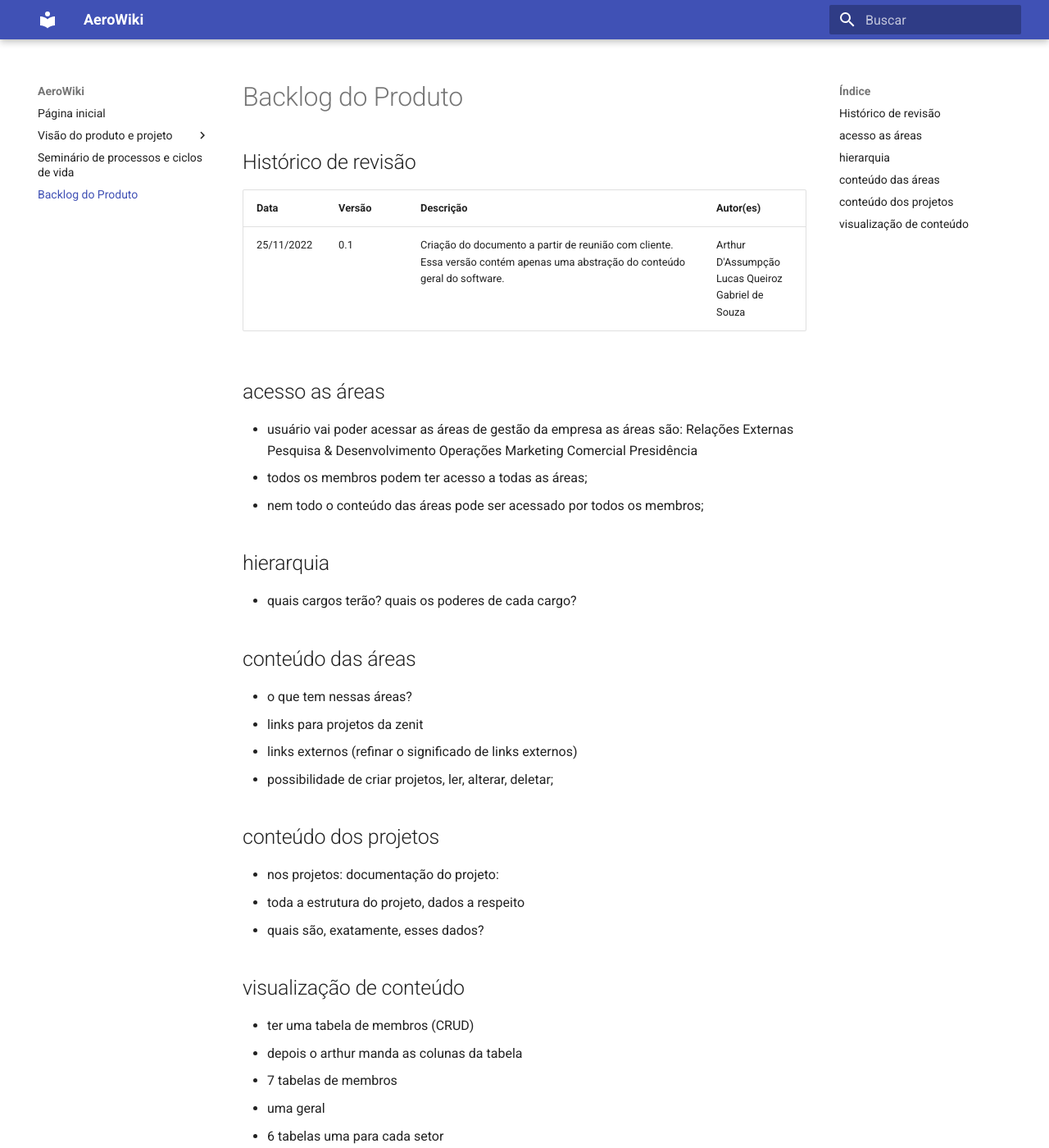
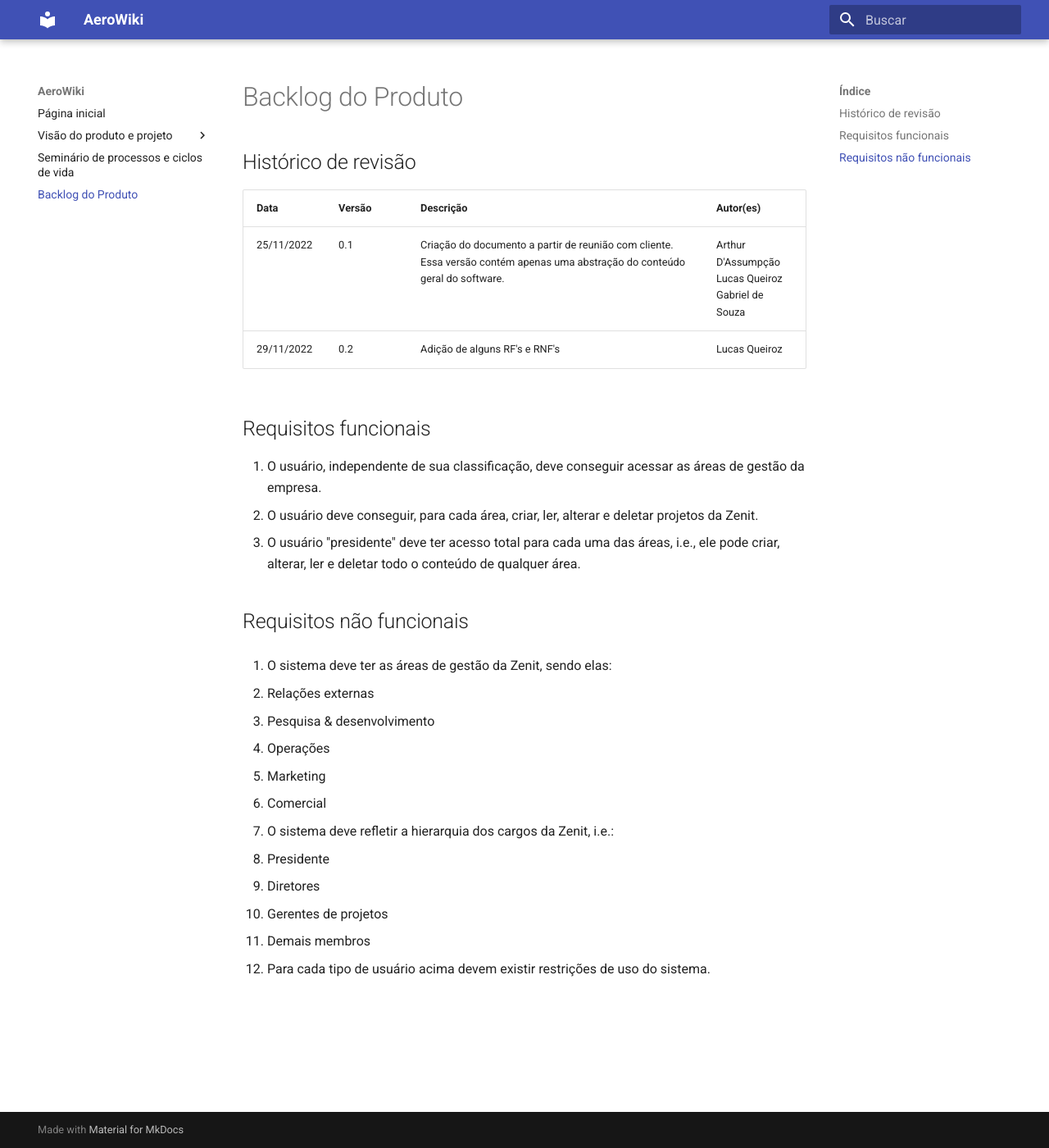
Before and after one commit to mdsreq-fga-unb/2022.2-AeroWiki, an MkDocs documentation site: the page built from docs/backlog_do_produto.md, in a window 1280 px wide and 1400 px high. Shown: the whole window at 82% size. Built offline with MkDocs 1.6.1 and Material for MkDocs 9.7.7, drawn with Linux system fonts in a browser that asks for light colours; some of the changed text lies outside the part shown.

Commit message:
adição de requisitos funcionais e não funcionais

```diff
--- a/docs/backlog_do_produto.md
+++ b/docs/backlog_do_produto.md
@@ -3,39 +3,30 @@
 | Data       | Versão | Descrição                                                    | Autor(es)                                               |
 | ---------- | ------ | ------------------------------------------------------------ | ------------------------------------------------------- |
 | 25/11/2022 | 0.1    | Criação do documento a partir de reunião com cliente. Essa versão contém apenas uma abstração do conteúdo geral do software. | Arthur D'Assumpção<br>Lucas Queiroz<br>Gabriel de Souza |
+| 29/11/2022 | 0.2    | Adição de alguns RF's e RNF's | Lucas Queiroz |
 
-## acesso as áreas
+## Requisitos funcionais
 
-- usuário vai poder acessar as áreas de gestão da empresa
-	as áreas são:
-	Relações Externas
-	Pesquisa & Desenvolvimento
-	Operações
-	Marketing
-	Comercial
-	Presidência
-- todos os membros podem ter acesso a todas as áreas;
-- nem todo o conteúdo das áreas pode ser acessado por todos os membros;
+1. O usuário, independente de sua classificação, deve conseguir acessar as áreas de gestão da empresa.
+2. O usuário deve conseguir, para cada área, criar, ler, alterar e deletar projetos da Zenit.
+3. O usuário "presidente" deve ter acesso total para cada uma das áreas, i.e., ele pode criar, alterar, ler e deletar todo o conteúdo de qualquer área.
 
-## hierarquia
-- quais cargos terão? quais os poderes de cada cargo?
 
-## conteúdo das áreas
-- o que tem nessas áreas?
-  - links para projetos da zenit
-  - links externos (refinar o significado de links externos)
-  - possibilidade de criar projetos, ler, alterar, deletar;
+## Requisitos não funcionais
 
-## conteúdo dos projetos
-- nos projetos:
-  documentação do projeto:
-  - toda a estrutura do projeto, dados a respeito
-  - quais são, exatamente, esses dados?
+1. O sistema deve ter as áreas de gestão da Zenit, sendo elas:
 
-## visualização de conteúdo
-- ter uma tabela de membros (CRUD)
-  * depois o arthur manda as colunas da tabela
-  * 7 tabelas de membros
-  * uma geral
-  * 6 tabelas uma para cada setor
-- possibilidade de criar mais tabelas:
+ - Relações externas
+ - Pesquisa & desenvolvimento
+ - Operações
+ - Marketing
+ - Comercial
+
+2. O sistema deve refletir a hierarquia dos cargos da Zenit, i.e.:
+
+ - Presidente
+ - Diretores
+ - Gerentes de projetos
+ - Demais membros
+
+3.  Para cada tipo de usuário acima devem existir restrições de uso do sistema.
```
